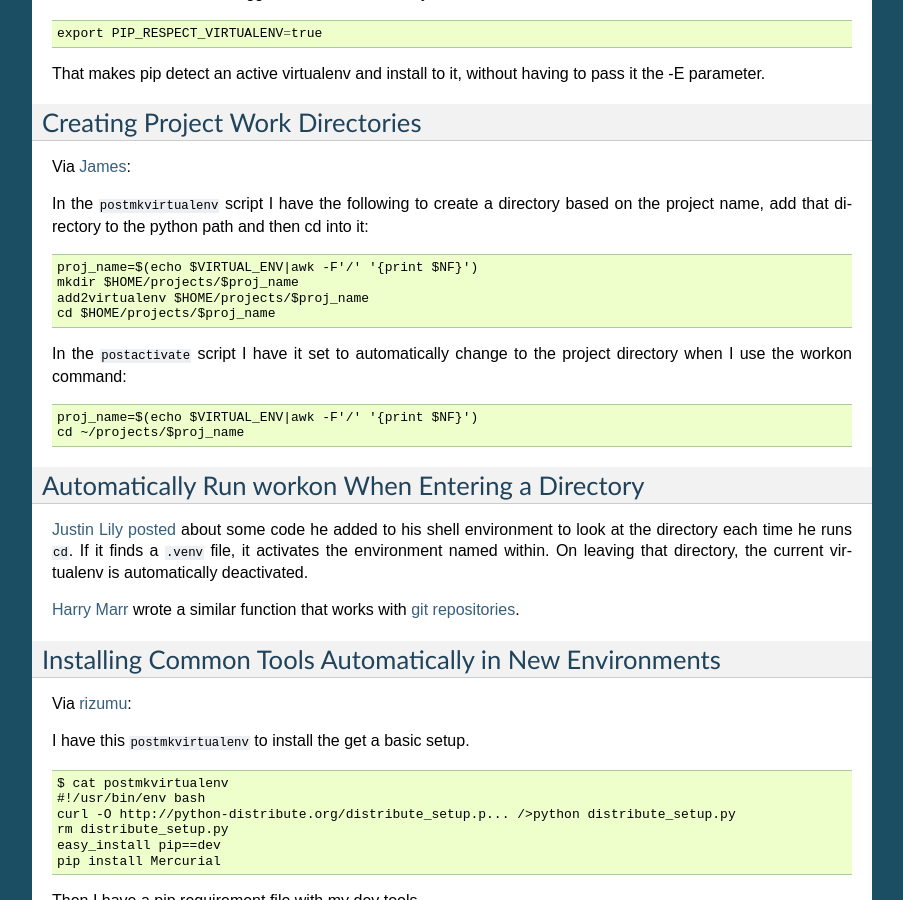
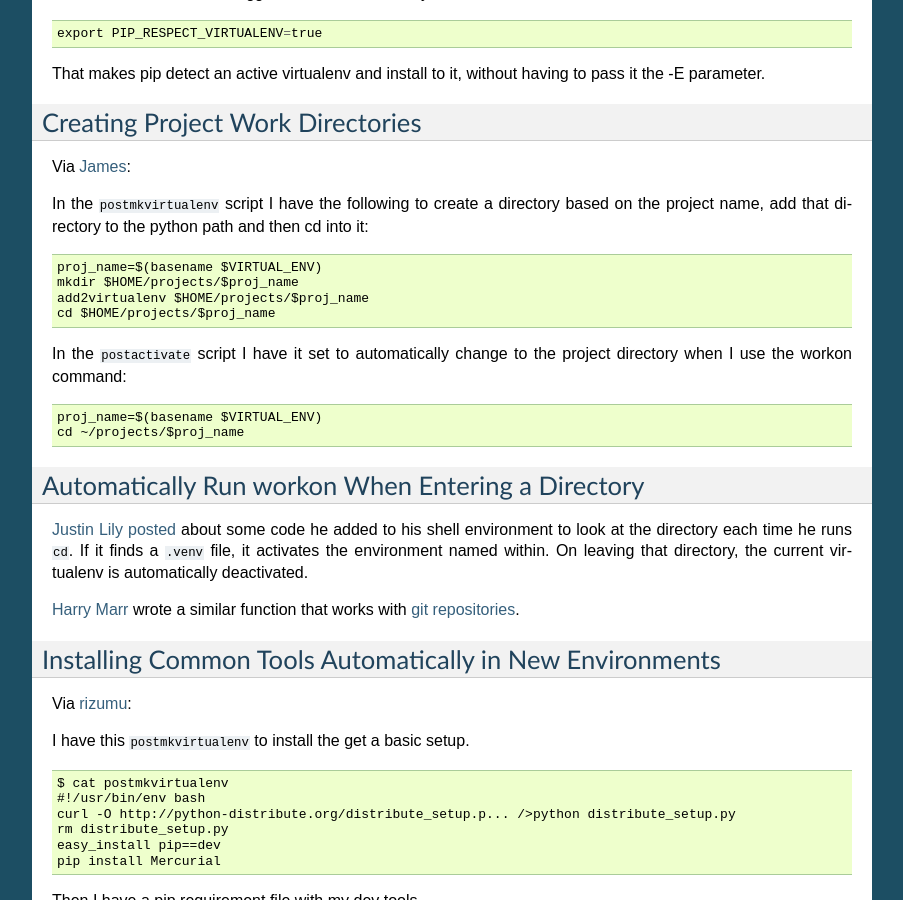
Before and after one commit to python-virtualenvwrapper/virtualenvwrapper, a Sphinx documentation site: the page built from docs/source/tips.rst, in a window 1280 px wide and 900 px high, scrolled down 918 px. Shown: the whole window, without its empty margins (198-1101 px from the left). Built offline with Sphinx 7.4.7, drawn with Linux system fonts in a browser that asks for light colours.

Commit message:
changed spelling of proj_name calculation
I found the echo|awk to be a bit harder to reason about.

```diff
--- a/docs/source/tips.rst
+++ b/docs/source/tips.rst
@@ -67,7 +67,7 @@ In the ``postmkvirtualenv`` script I have the following to create a
 directory based on the project name, add that directory to the python
 path and then cd into it::
 
-    proj_name=$(echo $VIRTUAL_ENV|awk -F'/' '{print $NF}')
+    proj_name=$(basename $VIRTUAL_ENV)
     mkdir $HOME/projects/$proj_name
     add2virtualenv $HOME/projects/$proj_name
     cd $HOME/projects/$proj_name
@@ -76,7 +76,7 @@ path and then cd into it::
 In the ``postactivate`` script I have it set to automatically change
 to the project directory when I use the workon command::
 
-    proj_name=$(echo $VIRTUAL_ENV|awk -F'/' '{print $NF}')
+    proj_name=$(basename $VIRTUAL_ENV)
     cd ~/projects/$proj_name
 
 Automatically Run workon When Entering a Directory
```
